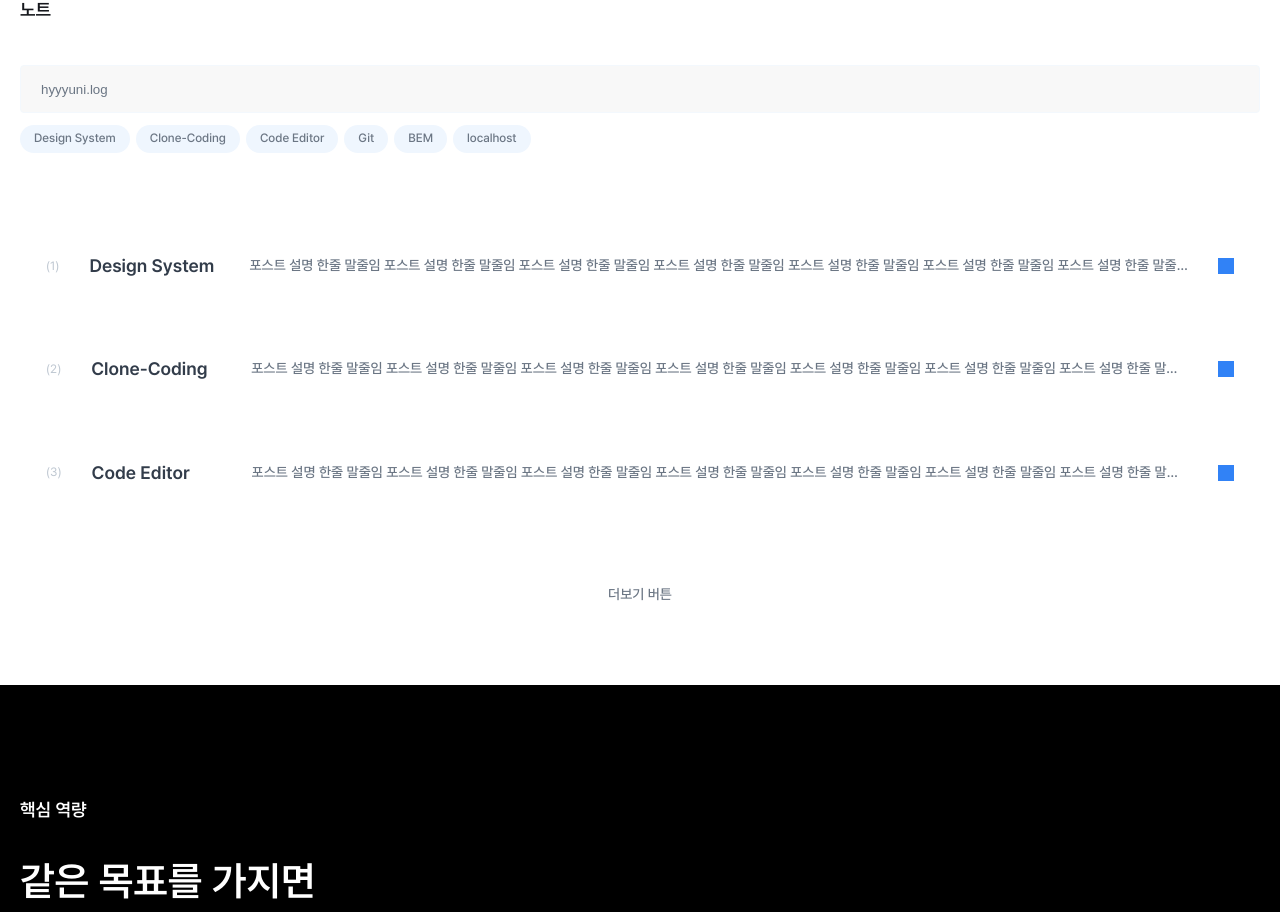
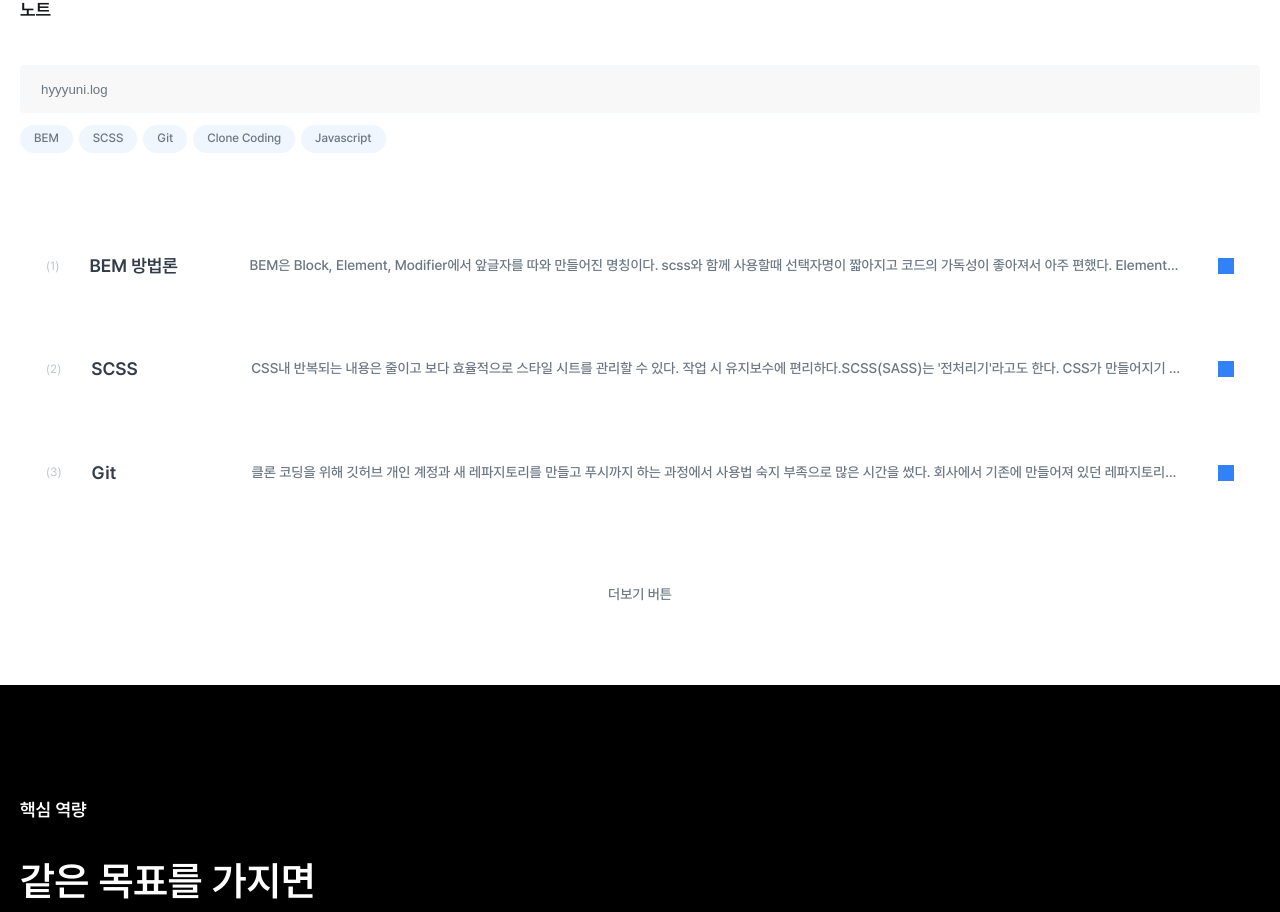
Before and after one commit to johyuni/johyuni.github.io, a React (Create React App) app: page / in a window 1280 px wide. Shown: the part 2515-3427 px from the top of the page. Built offline with nearby package versions, Linux system fonts and the light colour scheme.

Commit message:
수정 : note  포스팅 정리/연결

```diff
--- a/src/components/pages/Notes.js
+++ b/src/components/pages/Notes.js
@@ -5,24 +5,29 @@ function Notes() {
   // list 배열 생성
   const list = [
     {
-      name: "Design System",
-      link: "https://velog.io/@hyyyuni/posts?tag=BEM",
-      dsc: "포스트 설명 한줄 말줄임 포스트 설명 한줄 말줄임 포스트 설명 한줄 말줄임 포스트 설명 한줄 말줄임 포스트 설명 한줄 말줄임 포스트 설명 한줄 말줄임 포스트 설명 한줄 말줄임 포스트 설명 한줄 말줄임 포스트 설명 한줄 말줄임 ",
+      name: "BEM 방법론",
+      link: "https://velog.io/@hyyyuni/CSS-BEM-%EB%B0%A9%EB%B2%95%EB%A1%A0",
+      dsc: "BEM은 Block, Element, Modifier에서 앞글자를 따와 만들어진 명칭이다. scss와 함께 사용할때 선택자명이 짧아지고 코드의 가독성이 좋아져서 아주 편했다. Element나 Modifier에 따라 클래스명이 길어져 html문서의 가독성이 떨어지고 다소 복잡해 보이는것이 아쉬웠다.",
     },
     {
-      name: "Clone-Coding",
-      link: "https://velog.io/@hyyyuni/posts?tag=localhost",
-      dsc: "포스트 설명 한줄 말줄임 포스트 설명 한줄 말줄임 포스트 설명 한줄 말줄임 포스트 설명 한줄 말줄임 포스트 설명 한줄 말줄임 포스트 설명 한줄 말줄임 포스트 설명 한줄 말줄임 포스트 설명 한줄 말줄임 포스트 설명 한줄 말줄임 ",
-    },
-    {
-      name: "Code Editor",
-      link: "",
-      dsc: "포스트 설명 한줄 말줄임 포스트 설명 한줄 말줄임 포스트 설명 한줄 말줄임 포스트 설명 한줄 말줄임 포스트 설명 한줄 말줄임 포스트 설명 한줄 말줄임 포스트 설명 한줄 말줄임 포스트 설명 한줄 말줄임 포스트 설명 한줄 말줄임 ",
+      name: "SCSS",
+      link: "https://velog.io/@hyyyuni/SCSS-SCSSSASS-%EC%84%B8%ED%8C%85",
+      dsc: "CSS내 반복되는 내용은 줄이고 보다 효율적으로 스타일 시트를 관리할 수 있다. 작업 시 유지보수에 편리하다.SCSS(SASS)는 '전처리기'라고도 한다. CSS가 만들어지기 전에 이런저런 일들을 먼저 처리해주기 때문이다. ",
     },
     {
       name: "Git",
-      link: "",
-      dsc: "포스트 설명 한줄 말줄임 포스트 설명 한줄 말줄임 포스트 설명 한줄 말줄임 포스트 설명 한줄 말줄임 포스트 설명 한줄 말줄임 포스트 설명 한줄 말줄임 포스트 설명 한줄 말줄임 포스트 설명 한줄 말줄임 포스트 설명 한줄 말줄임 ",
+      link: "https://velog.io/@hyyyuni/git-%EC%83%88-%EB%A0%88%ED%8C%8C%EC%A7%80%ED%86%A0%EB%A6%AC-%ED%91%B8%EC%8B%9C%EB%B0%A9%EB%B2%95",
+      dsc: "클론 코딩을 위해 깃허브 개인 계정과 새 레파지토리를 만들고 푸시까지 하는 과정에서 사용법 숙지 부족으로 많은 시간을 썼다. 회사에서 기존에 만들어져 있던 레파지토리를 git clone로 접근했던 간단한 방식과는 다르게 이번에는 새로 만든 내 레파지토리와 깃허브의 연결, 푸시 중 어디서 문제인지 모르는 에러들이 튀어나와 답답하던 찰나 아래 글을 발견하게 되었다. 위 글에서 다룬 git bash here은 처음 써보는 프로그램이었는데, 나중에 또 이런 일이 생기면 참고하고자 이 글을 쓰게 됐다.",
+    },
+    {
+      name: "Clone Coding",
+      link: "https://velog.io/@hyyyuni/%EA%B8%B0%EB%A1%9D-%ED%81%B4%EB%A1%A0%EC%BD%94%EB%94%A9%EC%9D%84%ED%95%98%EB%A9%B0-%EA%B6%81%EA%B8%88%ED%95%9C%EC%A0%90",
+      dsc: "클론 코딩을 처음 접하게 되었다. 클론 코딩은 실제로 서비스가 되고 있는 어떠한 웹사이트를 똑같이 코딩해보면서 어떤 의도로 코드가 짜여있는지 한줄한줄 분석해보고 이해함으로써 할 수 있는 공부 방법이다. 이제 막 시작해보려 하는데 잘할 수 있을까",
+    },
+    {
+      name: "Javascript",
+      link: "https://velog.io/@hyyyuni/javascript-%EA%B8%B0%EC%B4%88-%EC%9A%A9%EC%96%B4-%EC%A0%95%EB%A6%AC",
+      dsc: "아래는 자바스크립트에서 기본이 되는 항목들이다. consol창을 활용하여 실습해가며 사용법을 익혔다. 공식 문서를 기준으로 학습하는 습관을 들이고, 이해가 되지 않는 내용들은 영상이나 기타 구글 자료를 참조한다.",
     },
   ];
 
@@ -45,12 +50,11 @@ function Notes() {
               <i className="ico"></i>
             </div>
             <div className="tagbox">
-              <span className="hash">Design System</span>
-              <span className="hash">Clone-Coding</span>
-              <span className="hash">Code Editor</span>
+              <span className="hash">BEM</span>
+              <span className="hash">SCSS</span>
               <span className="hash">Git</span>
-              <span className="hash">BEM</span>
-              <span className="hash">localhost</span>
+              <span className="hash">Clone Coding</span>
+              <span className="hash">Javascript</span>
             </div>
           </div>
 
@@ -68,7 +72,7 @@ function Notes() {
             ))}
           </ul>
 
-          <Link to="" className="txt__link">
+          <Link to="https://velog.io/@hyyyuni/posts" className="txt__link">
             더보기 버튼
           </Link>
           {/* 아래쪽 화살표로 대체할것  */}
```
